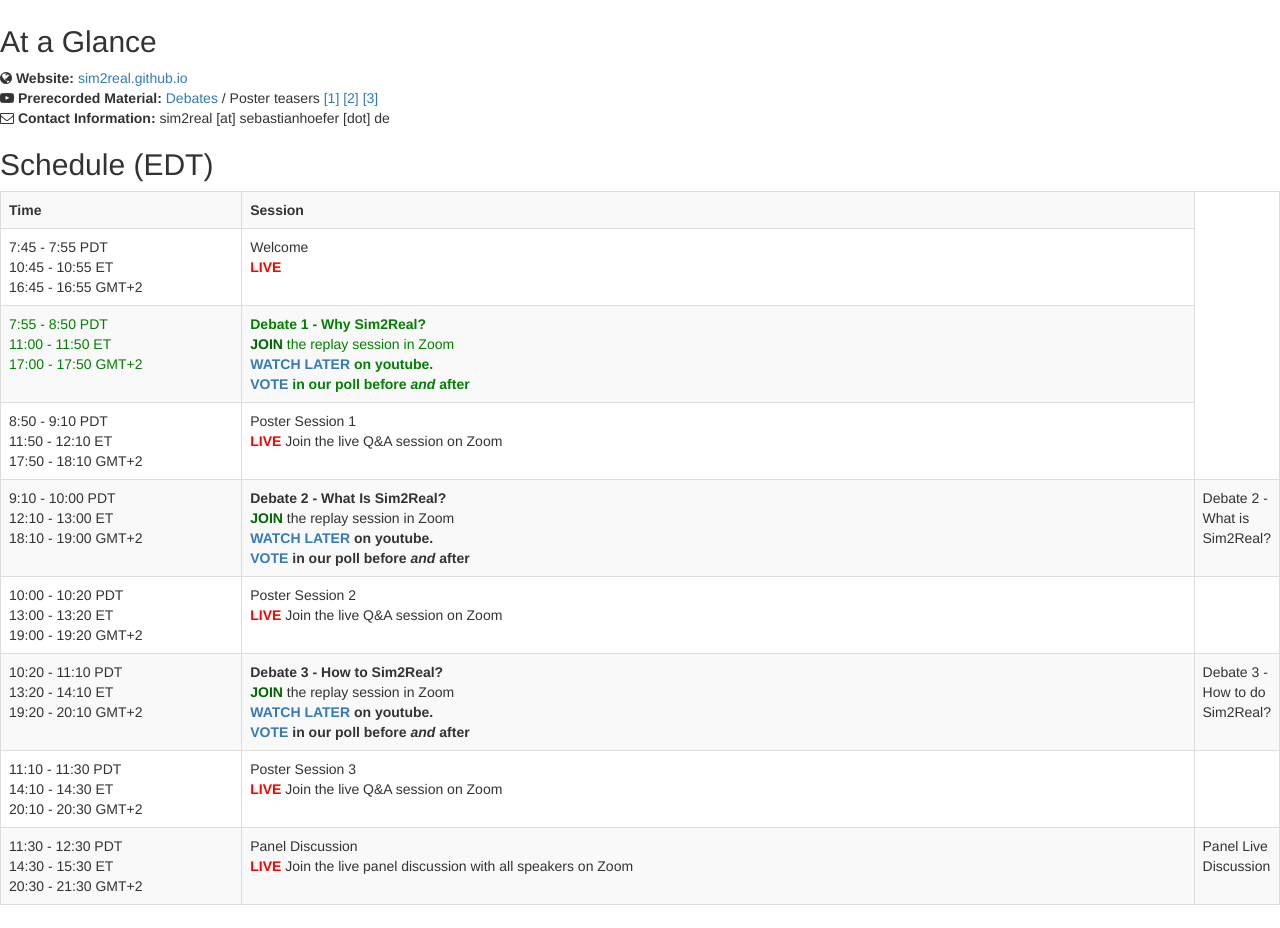
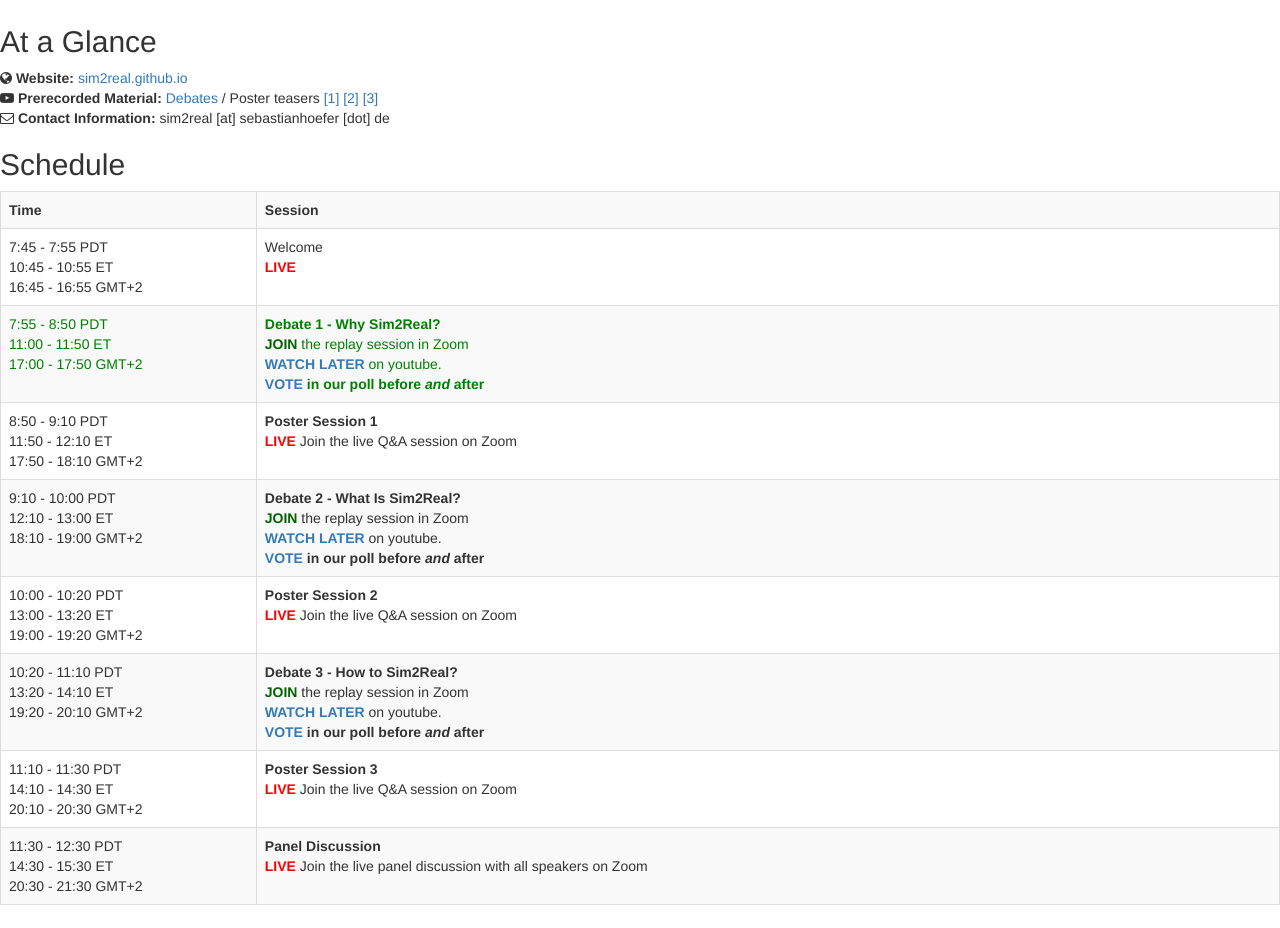
Before and after one commit to sim2real/sim2real.github.io, a Jekyll site: the page pheedloop/index.html, which Jekyll copies as it is, in a window 1280 px wide and 1400 px high. Shown: the top 928 px of the window. Built offline with Jekyll 4.4.1, drawn with Linux system fonts in a browser that asks for light colours; nearby versions of some CDN libraries.

Commit message:
Pumped up feedloop schedule

```diff
--- a/pheedloop/index.html
+++ b/pheedloop/index.html
@@ -30,7 +30,7 @@
 </div>
 
 <div>
-    <h2 id="debates">Schedule (EDT)</h2>
+    <h2 id="schedule">Schedule</h2>
 
     <table class="table table-striped table-bordered">
         <tbody>
@@ -51,15 +51,16 @@
                 17:00 - 17:50 GMT+2</td>
                 <td><b>Debate 1 - Why Sim2Real?</b><br/>
                 <span style="color: darkgreen; font-weight:bold;">JOIN</span> the replay session in Zoom<br/>
-                <a href="https://youtu.be/Q-rsvVr2CjE" target="_blank"><b>WATCH LATER</a> on youtube.<br/>
+                <a href="https://youtu.be/Q-rsvVr2CjE" target="_blank"><b>WATCH LATER</b></a> on youtube.<br/>
                 <a href="#slido1"><b>VOTE</a></a> in our poll before <i>and</i> after
                 </td>
             </tr>
             <tr>
                 <td>8:50 - 9:10 PDT<br/>
                 11:50 - 12:10 ET<br/>
-                17:50 - 18:10 GMT+2</td>
-                <td>Poster Session 1<br/>
+                17:50 - 18:10 GMT+2
+                </td>
+                <td><b>Poster Session 1</b><br/>
                     <span style="color: red; font-weight: bold">LIVE</span> Join the live Q&A session on Zoom
                 </td>
             </tr>
@@ -69,17 +70,16 @@
                 18:10 - 19:00 GMT+2</td>
                 <td><b>Debate 2 - What Is Sim2Real?</b><br/>
                 <span style="color: darkgreen; font-weight:bold;">JOIN</span> the replay session in Zoom<br/>
-                <a href="https://www.youtube.com/watch?v=yHDnv-v6Dj4&list=PLKUnyDCkD3O_BHMiGuP7V38KEUSzVGJb0&index=3&t=0s" target="_blank"><b>WATCH LATER</a> on youtube.<br/>
+                <a href="https://www.youtube.com/watch?v=yHDnv-v6Dj4&list=PLKUnyDCkD3O_BHMiGuP7V38KEUSzVGJb0&index=3&t=0s" target="_blank"><b>WATCH LATER</b></a>
+                    on youtube.<br/>
                 <a href="#slido2"><b>VOTE</a></a> in our poll before <i>and</i> after
                 </td>
-
-                <td>Debate 2 - What is Sim2Real?</td>
             </tr>
             <tr>
                 <td>10:00 - 10:20 PDT<br/>
                 13:00 - 13:20 ET<br/>
                 19:00 - 19:20 GMT+2</td>
-                <td>Poster Session 2<br/>
+                <td><b>Poster Session 2</b><br/>
                     <span style="color: red; font-weight: bold">LIVE</span> Join the live Q&A session on Zoom
                 </td>
             </tr>
@@ -89,17 +89,15 @@
                 19:20 - 20:10 GMT+2</td>
                 <td><b>Debate 3 - How to Sim2Real?</b><br/>
                 <span style="color: darkgreen; font-weight:bold;">JOIN</span> the replay session in Zoom<br/>
-                <a href="https://www.youtube.com/playlist?list=PLKUnyDCkD3O_BHMiGuP7V38KEUSzVGJb0" target="_blank"><b>WATCH LATER</a> on youtube.<br/>
+                <a href="https://www.youtube.com/playlist?list=PLKUnyDCkD3O_BHMiGuP7V38KEUSzVGJb0" target="_blank"><b>WATCH LATER</b></a> on youtube.<br/>
                 <a href="#slido2"><b>VOTE</a></a> in our poll before <i>and</i> after
                 </td>
-
-                <td>Debate 3 - How to do Sim2Real?</td>
             </tr>
             <tr>
                 <td>11:10 - 11:30 PDT<br/>
                 14:10 - 14:30 ET<br/>
                 20:10 - 20:30 GMT+2</td>
-                <td>Poster Session 3<br/>
+                <td><b>Poster Session 3</b><br/>
                     <span style="color: red; font-weight: bold">LIVE</span> Join the live Q&A session on Zoom
                 </td>
             </tr>
@@ -107,11 +105,9 @@
                 <td>11:30 - 12:30 PDT<br/>
                 14:30 - 15:30 ET<br/>
                 20:30 - 21:30 GMT+2</td>
-                <td>Panel Discussion<br/>
+                <td><b>Panel Discussion</b><br/>
                     <span style="color: red; font-weight: bold">LIVE</span> Join the live panel discussion with all speakers on Zoom
                 </td>
-
-                <td>Panel Live Discussion</td>
             </tr>
         </tbody>
     </table>
```
